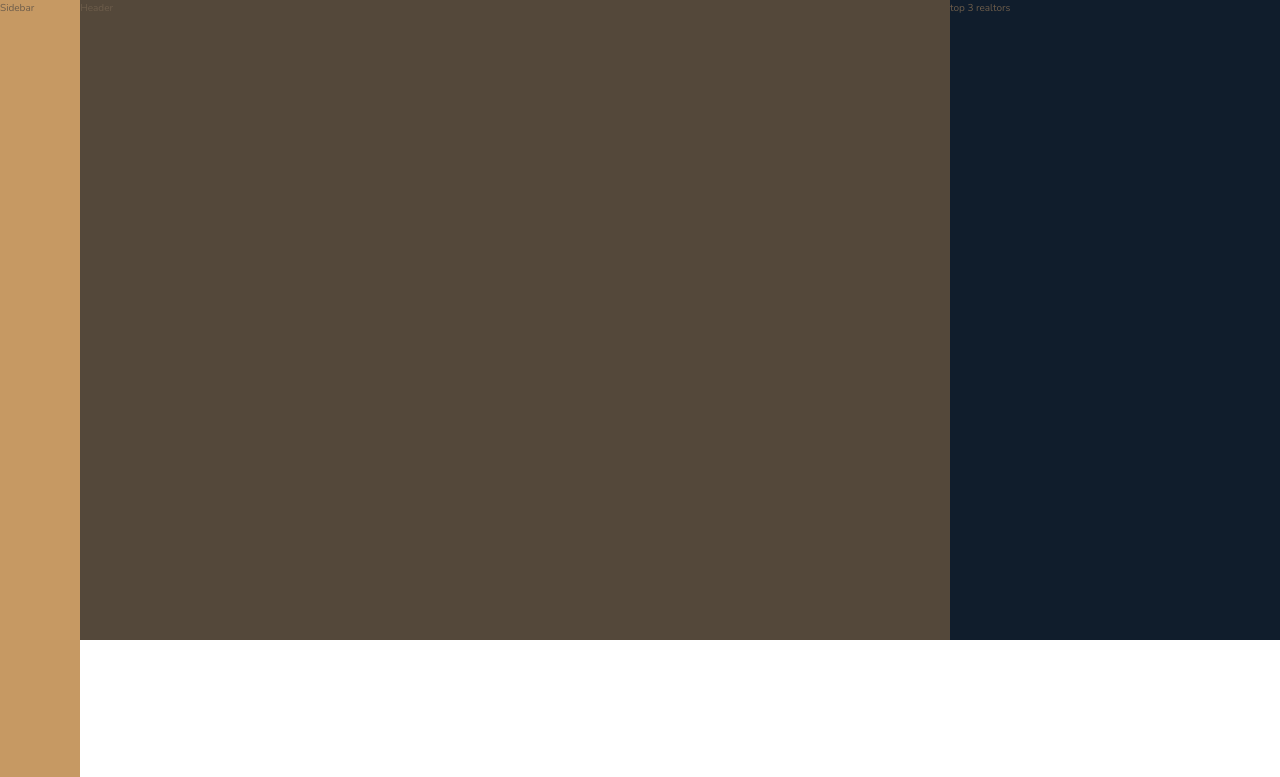
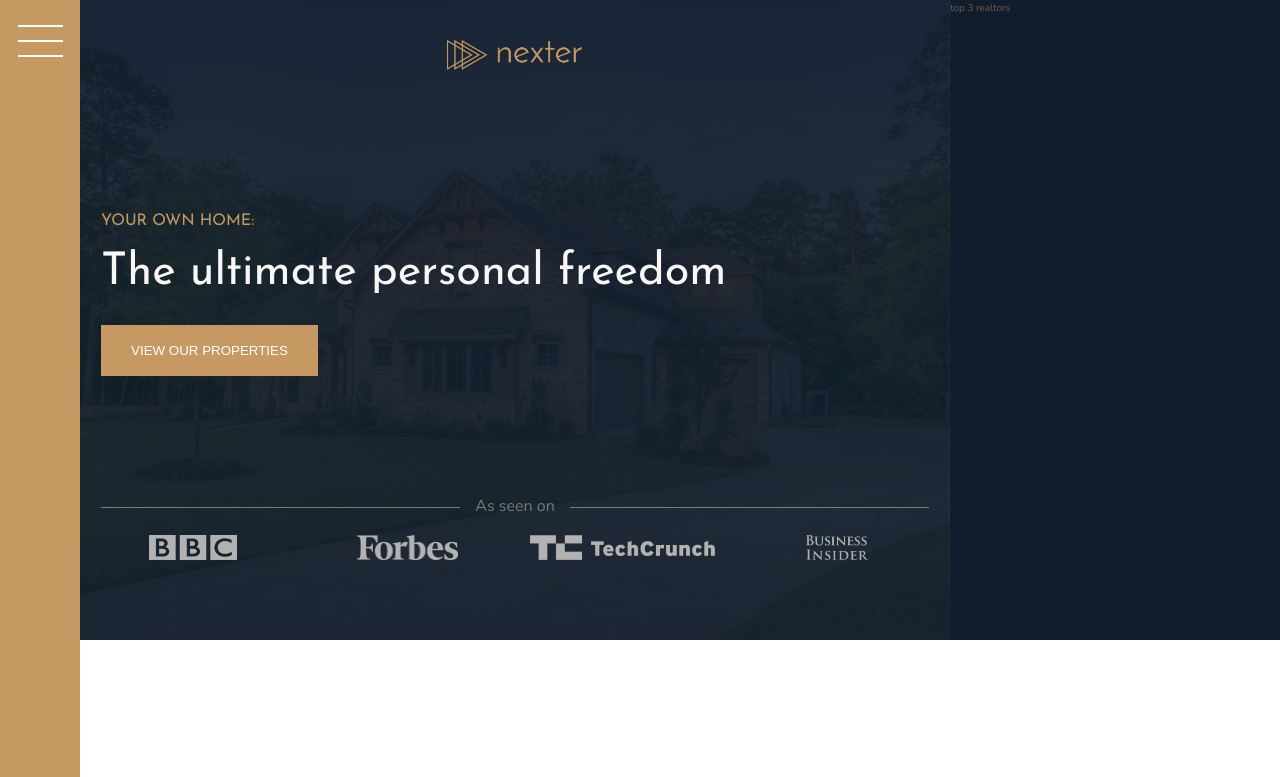
Before and after one commit to Wil-Colon/Nexter, a website: page index.html in a window 1280 px wide. Shown: the top 777 px of the page. Drawn offline with nearby package versions, Linux system fonts and the light colour scheme.

Commit message:
sidebar/header styling

```diff
--- a/index.html
+++ b/index.html
@@ -15,9 +15,23 @@
     <title>nexter &mdash; your home, your freedom</title>
   </head>
   <body class="container">
-    <div class="sidebar">Sidebar</div>
+    <div class="sidebar">
+      <button class="nav-btn"></button>
+    </div>
 
-    <header class="header">Header</header>
+    <header class="header">
+      <img src="/img/logo.png" alt="" class="header__logo" />
+      <h3 class="heading-3">Your own home:</h3>
+      <h1 class="heading-1">The ultimate personal freedom</h1>
+      <button class="btn header__btn">View our properties</button>
+      <header class="header__seenon-text">As seen on</header>
+      <div class="header__seenon-logos">
+        <img src="/img/logo-bbc.png" alt="Seen on logo 1" />
+        <img src="/img/logo-forbes.png" alt="Seen on logo 2" />
+        <img src="/img/logo-techcrunch.png" alt="Seen on logo 3" />
+        <img src="/img/logo-bi.png" alt="Seen on logo 4" />
+      </div>
+    </header>
 
     <div class="realtors">top 3 realtors</div>
 
--- a/sass/_base.scss
+++ b/sass/_base.scss
@@ -36,7 +36,10 @@ body {
 
 .container {
   display: grid;
-  grid-template-rows: 80vh min-content 40vw repeat(3, min-content);
+  grid-template-rows: minmax(max-content, 80vh) min-content 40vw repeat(
+      3,
+      min-content
+    );
   grid-template-columns:
     [sidebar-start] 8rem [sidebar-end full-start] minmax(6rem, 1fr)
     [center-start] repeat(8, [col-start] minmax(min-content, 14rem) [col-end])
--- a/sass/_header.scss
+++ b/sass/_header.scss
@@ -1,4 +1,62 @@
 .header {
   background-color: $color-grey-dark-1;
   grid-column: full-start / col-end 6;
+  background-image: linear-gradient(
+      rgba($color-secondary, 0.93),
+      rgba($color-secondary, 0.93)
+    ),
+    url(../img/hero.jpeg);
+  background-size: cover;
+  background-position: center;
+  padding: 8rem;
+  padding-top: 4rem;
+
+  display: grid;
+  grid-template-rows: 1fr min-content 6rem 1fr;
+  grid-template-columns: max-content;
+  grid-row-gap: 1.5rem;
+  justify-content: center;
+
+  &__logo {
+    height: 3rem;
+    justify-self: center;
+  }
+
+  &__btn {
+    align-self: start;
+    justify-self: start;
+  }
+
+  &__seenon-text {
+    display: grid;
+    grid-template-columns: 1fr max-content 1fr;
+    grid-column-gap: 1.5rem;
+    filter: brightness(70%);
+
+    font-size: 1.6rem;
+    color: $color-grey-light-2;
+
+    &::before,
+    &::after {
+      filter: brightness(70%);
+      content: "";
+      display: block;
+      height: 1px;
+      background-color: currentColor;
+      border-bottom: 0.1rem solid white;
+      align-self: center;
+    }
+  }
+
+  &__seenon-logos {
+    display: grid;
+    grid-template-columns: repeat(4, 1fr);
+    grid-gap: 3rem;
+    justify-items: center;
+
+    img {
+      height: 2.5rem;
+      filter: brightness(70%);
+    }
+  }
 }
--- a/sass/_sidebar.scss
+++ b/sass/_sidebar.scss
@@ -2,4 +2,33 @@
   background-color: $color-primary;
   grid-column: sidebar-start / sidebar-end;
   grid-row: 1 / -1;
+
+  display: flex;
+  justify-content: center;
 }
+
+.nav-btn {
+  border: none;
+  border-radius: 0;
+
+  background-color: #fff;
+  height: 2px;
+  width: 4.5rem;
+  margin-top: 4rem;
+
+  &::before,
+  &::after {
+    background-color: #fff;
+    height: 2px;
+    width: 4.5rem;
+    content: "";
+    display: block;
+  }
+
+  &::before {
+    transform: translateY(-1.5rem);
+  }
+  &::after {
+    transform: translateY(1.3rem);
+  }
+}
--- a/sass/_typography.scss
+++ b/sass/_typography.scss
@@ -5,6 +5,9 @@
 
 .heading-1 {
   @extend %heading;
+  font-size: 4.5rem;
+  color: $color-grey-light-1;
+  line-height: 1;
 }
 
 .heading-2 {
```
Also changed, not shown: css/style.css.
